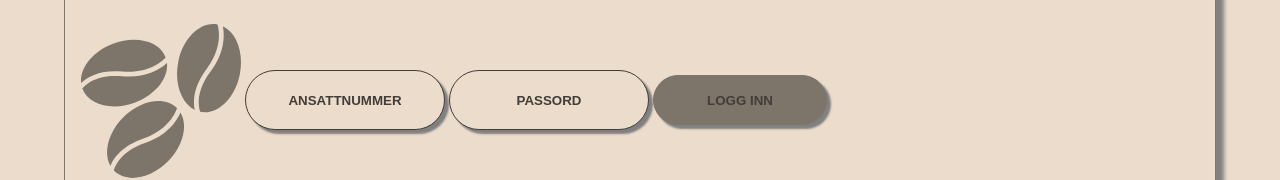
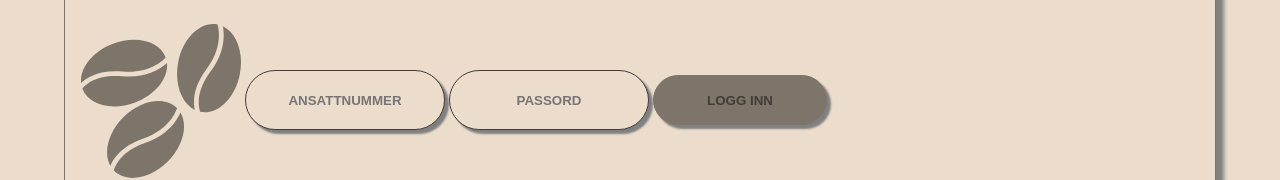
Before and after one commit to ReHaugen/Grensesnitt_Eksamen, a plain HTML site: page Kassesystem/Home_Page/HomePage.html in a window 1280 px wide. Shown: the part 359-539 px from the top of the page. Drawn offline with Linux system fonts and the light colour scheme.

Commit message:
Add placeholder and type password to inputs

```diff
--- a/Kassesystem/Home_Page/HomePage.html
+++ b/Kassesystem/Home_Page/HomePage.html
@@ -43,8 +43,8 @@
           />
         </svg>
 
-        <input class="styledinput" type="text" value="ANSATTNUMMER">
-        <input class="styledinput" type="text" value="PASSORD">
+        <input class="styledinput" type="text" placeholder="ANSATTNUMMER">
+        <input class="styledinput" type="password" placeholder="PASSORD">
 
         <a href="../Menu_Page/MenuPage.html">
         <button class="large-button">LOGG INN</button>
```
